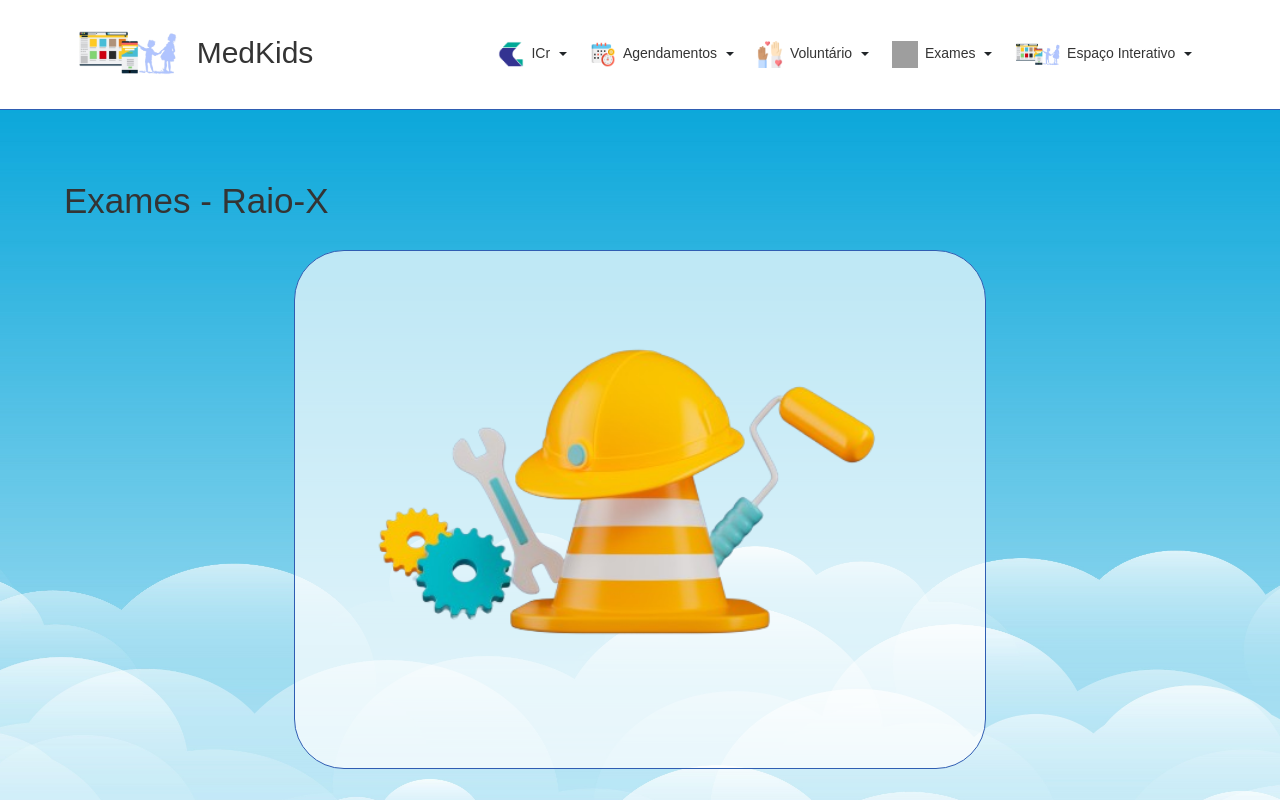
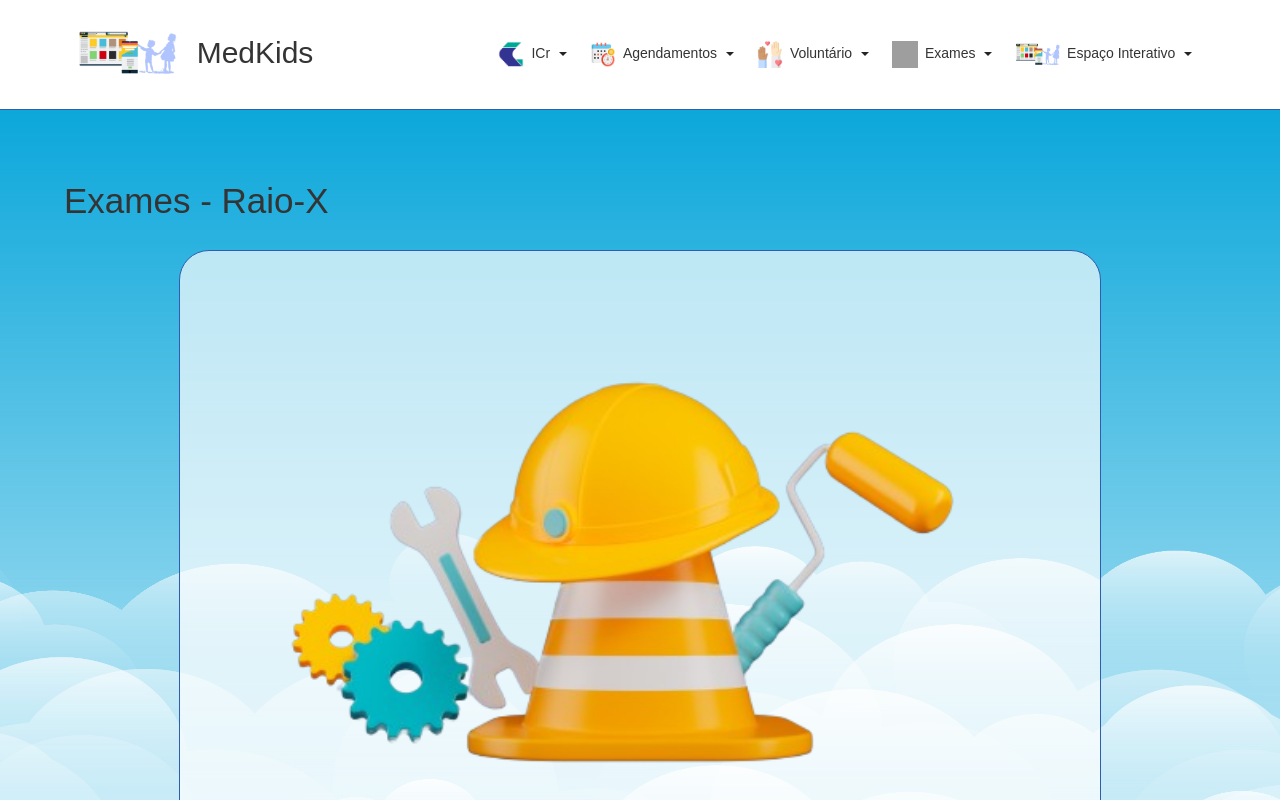
Before and after one commit to CavMCarolina/HC-Challenge, a React (Vite) app: page /exames/raiox in a window 1280 px wide. Shown: the top 800 px of the page. Built offline with nearby package versions, Linux system fonts and the light colour scheme; grey boxes are pictures that could not be loaded; a web font is replaced by a local one.

Commit message:
responsividade manutencao

```diff
--- a/src/css/style.css
+++ b/src/css/style.css
@@ -125,11 +125,11 @@ main {
   flex-wrap: nowrap;
 }
 .main_container .div_manutencao .manutencao {
-  width: 60%;
+  width: 100%;
   height: auto;
   background-color: rgba(255, 255, 255, 0.69);
   border: 1px solid rgb(47, 93, 178);
-  border-radius: 50px;
+  border-radius: 30px;
 }
 
 .page_not_found {
@@ -298,6 +298,10 @@ footer .parceria img {
     height: -moz-fit-content;
     height: fit-content;
   }
+  .main_container .div_manutencao .manutencao {
+    width: 80%;
+    height: auto;
+  }
   .footer_container {
     display: flex;
     justify-content: space-around;
--- a/src/css/style.scss
+++ b/src/css/style.scss
@@ -101,8 +101,8 @@ main {
     @include mixins.flex(center, 0);
 
     .manutencao {
-      @include mixins.size(60%, auto);
-      @include mixins.div-config(variaveis.$nuvem, variaveis.$cor_escura, 50px);
+      @include mixins.size(100%, auto);
+      @include mixins.div-config(variaveis.$nuvem, variaveis.$cor_escura, 30px);
     }
   }
 }
@@ -151,7 +151,6 @@ main {
 
 .lista-integrantes {
   @include mixins.espacamento(3rem 0, 0);
-
 
   .foto_integrante {
     @include mixins.size(21.875rem, 21.875rem);
@@ -246,7 +245,7 @@ footer {
   }
 
   .main_container {
-    @include mixins.espacamento(5rem 5%,0);
+    @include mixins.espacamento(5rem 5%, 0);
 
     h1 {
       margin-bottom: 2rem;
@@ -259,7 +258,7 @@ footer {
 
     .home {
       @include mixins.flex(none, 7%);
-      @include mixins.size(auto , 43rem);
+      @include mixins.size(auto, 43rem);
 
       #video_home {
         @include mixins.size(80%, 100%);
@@ -267,6 +266,12 @@ footer {
 
       p {
         @include mixins.size(50%, fit-content);
+      }
+    }
+
+    .div_manutencao {
+      .manutencao {
+        @include mixins.size(80%, auto);
       }
     }
   }
@@ -279,7 +284,7 @@ footer {
 /* Tablet */
 @media screen and (min-width: 768px) and (max-width: 1023px) {
   .main_container {
-    @include mixins.espacamento(4rem 10%,0);
+    @include mixins.espacamento(4rem 10%, 0);
 
     h1 {
       margin-bottom: 3rem;
```
Also changed, not shown: 1 other file (tests, documents, lock files or other folders).
